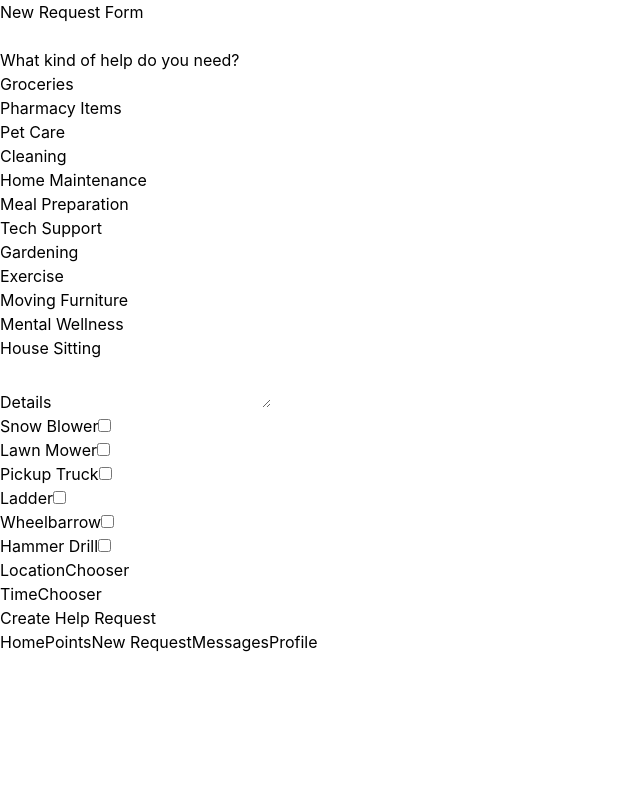
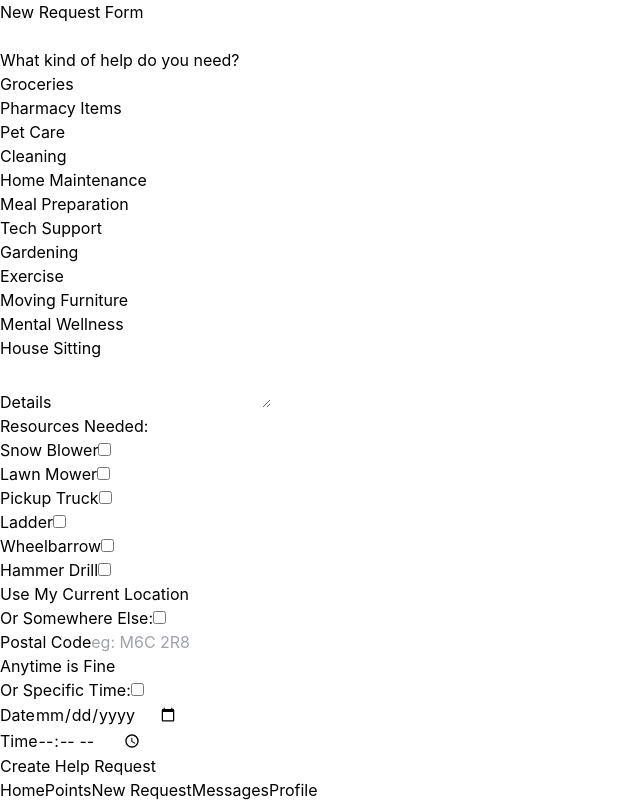
Before and after one commit to mauty/helpnetwork, a Next.js app in the folder client/: page /requests/new in a window 1280 px wide. Shown: the whole page, without its empty margins (0-640 px from the left). Built offline with nearby package versions, Linux system fonts and the light colour scheme; no server answers.

Commit message:
create form items for LocationChooser and TimeChooser components

```diff
--- a/client/components/NewRequest/CategoryList.jsx
+++ b/client/components/NewRequest/CategoryList.jsx
@@ -1,7 +1,9 @@
 import CategoryListItem from "./CategoryListItem";
 
 const CategoryList = (props) => {
-  const { } = props;
+  const { categoryData } = props;
+
+  console.log('categoryData', categoryData)
 
   const categories = [
     "Groceries",
--- a/client/components/NewRequest/LocationChooser.jsx
+++ b/client/components/NewRequest/LocationChooser.jsx
@@ -1,8 +1,25 @@
 const LocationChooser = (props) => {
   const { } = props;
 
+  const clickHandler = () => {
+    console.log('>>>> trigger google places lookup');
+    // TO DO google places geolocation lookup
+  }
+
   return (
-    <h2>LocationChooser</h2>
+    <div className='flex justify-between p-2 gap-4 mt-10'>
+      <div className="form-control gap-2 w-full">
+      <button className="btn btn-secondary mb-6" onClick={clickHandler}>Use My Current Location</button>
+      <div class="flex justify-between items-center">
+        <label className='text-lg font-semibold'>Or Somewhere Else:</label>
+        <input type="checkbox" class="toggle toggle-primary" unchecked="true" />
+      </div>
+          <label className="label">
+            <span className="label-text">Postal Code</span>
+          </label>
+          <input type="text" className="input input-sm input-bordered w-full sm:w-80" placeholder="eg: M6C 2R8"/>
+        </div>
+      </div>
   );
 }
 
--- a/client/components/NewRequest/NewRequestForm.jsx
+++ b/client/components/NewRequest/NewRequestForm.jsx
@@ -15,16 +15,21 @@ import Stepper from "./Stepper";
 const NewRequestForm = (props) => {
   const { } = props;
 
-  const {isLoading, isError, data} = useQuery('categories', () => {
-    useAxios({ url: '/categories', method: "get"})
+  const [state, setState] = useState({
+    categoryId: 0,
+    details: '',
+    resourceSelected: 0
   })
-  console.log('data from categories>>>>>', data)
-  // const getCategories = () => {
-  //   const categoryData = data
-  // return categoryData;
-  // };
 
-  // getCategories()
+
+  const getCategories = () => {
+    const {isLoading, isError, data} = useQuery('categories', () => useAxios({ url: '/categories', method: "get"}))
+    const categoryData = data
+    console.log('categoryData>>>>>', categoryData)
+    return categoryData;
+  };
+
+  const categoryData = getCategories()
 
   const { register, handleSubmit, setValue, watch, formState: { errors } } = useForm({
     defaultValues: {}
@@ -34,11 +39,6 @@ const NewRequestForm = (props) => {
     register()
   }, [register])
 
-  const [state, setState] = useState({
-    categoryId: 0,
-    details: '',
-    resourceSelected: 0
-  })
 
   const handleCreate = async (data) => {
 
@@ -53,7 +53,7 @@ const NewRequestForm = (props) => {
     <div className="mb-auto">
       <form className="" onSubmit={handleSubmit(onSubmit)}>
         <h2 className="text-xl font-bold">What kind of help do you need?</h2>
-        <CategoryList />
+        <CategoryList categoryData={categoryData} />
         <div className="mx">
           <div className='flex flex-col p-2'>
             <label className="label">
--- a/client/components/NewRequest/ResourceList.jsx
+++ b/client/components/NewRequest/ResourceList.jsx
@@ -19,9 +19,12 @@ const ResourceList = (props) => {
   })
 
   return (
-    <ul>
-      {resourceComponentArray}
-    </ul>
+    <div>
+      <h2 className="text-lg font-bold">Resources Needed:</h2>
+      <ul>
+        {resourceComponentArray}
+      </ul>
+    </div>
   );
 }
 
--- a/client/components/NewRequest/TimeChooser.jsx
+++ b/client/components/NewRequest/TimeChooser.jsx
@@ -1,8 +1,33 @@
 const TimeChooser = (props) => {
   const { } = props;
 
+  const clickHandler = () => {
+    console.log('>>>> confirm time_sensitive = false');
+    // TO DO set state for time_senstive = false
+  }
+
   return (
-    <h2>TimeChooser</h2>
+    <div className='flex justify-between p-2 gap-4 mt-8'>
+      <div className="form-control gap-2 w-full">
+        <button className="btn btn-secondary mb-6" onClick={clickHandler}>Anytime is Fine</button>
+        <div class="flex justify-between items-center">
+          <label className='text-lg font-semibold'>Or Specific Time:</label>
+          <input type="checkbox" class="toggle toggle-primary" unchecked="true" />
+        </div>
+        <div>
+          <label className="label">
+            <span className="label-text">Date</span>
+          </label>
+          <input type="date" className="input input-sm input-bordered w-full sm:w-80" placeholder="eg: M6C 2R8"/>
+        </div>
+        <div>
+          <label className="label">
+            <span className="label-text">Time</span>
+          </label>
+          <input type="time" className="input input-sm input-bordered w-full sm:w-80" placeholder="eg: M6C 2R8"/>
+        </div>
+      </div>
+    </div>
   );
 }
 
--- a/client/pages/requests/new.js
+++ b/client/pages/requests/new.js
@@ -9,7 +9,6 @@ function NewRequestPage() {
         <Header pageName="New Request Form" />
         <NewRequestForm />
         <NavBar />
-
     </div>
   )
 }
```
